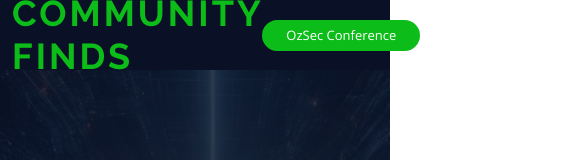
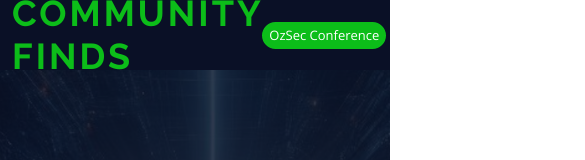
Before and after one commit to smount83/ozsecurityweb, a website: page src/Community_Finds.html in a window 390 px wide. Shown: the top 160 px of the page, 585 px wide, since content can reach past the window. Drawn offline with nearby package versions, Linux system fonts and the light colour scheme.

Commit message:
CSS and Finds
Fixed CSS buy-tickets to better support mobile view
Fixed Community finds reference links removed to keep mobile responsiveness

```diff
--- a/src/assets/css/style.css
+++ b/src/assets/css/style.css
@@ -192,7 +192,7 @@ h6 {
 .buy-tickets {
   color: #fff;
   background: #0cbd19;
-  padding: 7px 22px;
+  padding: 5px 5px;
   margin: 0 0 0 15px;
   border-radius: 50px;
   border: 2px solid #0cbd19;
@@ -201,6 +201,7 @@ h6 {
   line-height: 1;
   font-size: 13px;
   white-space: nowrap;
+
 }
 
 .buy-tickets:hover {
@@ -214,7 +215,7 @@ h6 {
 
 @media (max-width: 992px) {
   .buy-tickets {
-    margin: 0 15px 0 0;
+    margin: 0 0px 0 0;
   }
 }
 
```
Also changed, not shown: src/Community_Finds.html (+4 -1 lines).
